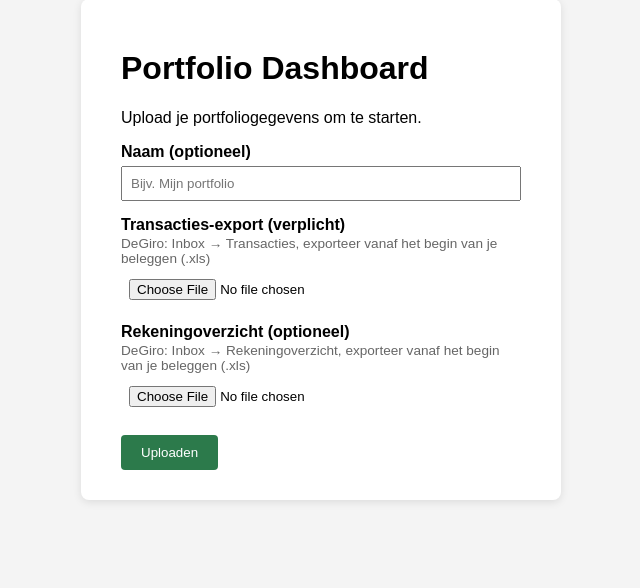
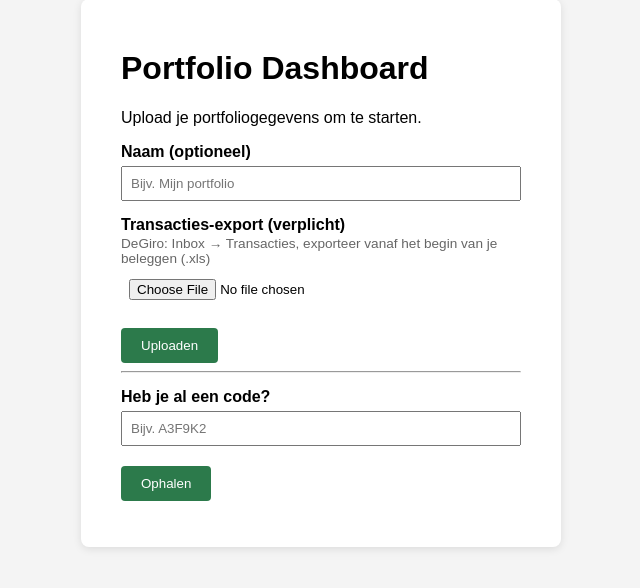
Before and after one commit to lobkest/portfolioTracker, a Flask app: page / in a window 1280 px wide. Shown: the part 69-657 px from the top of the page, without its empty margins (319-959 px from the left). Run offline with Flask 3, Linux system fonts and the light colour scheme.

Commit message:
single page application

```diff
--- a/app.py
+++ b/app.py
@@ -1,16 +1,15 @@
-from flask import Flask, render_template, request, redirect, url_for
+# from flask import Flask, render_template, request, redirect, url_for
+from flask import Flask, render_template, request, jsonify
 import pandas as pd
 from db import get_db_connection, init_db
-from analysis import generate_code, find_ticker, get_prices, compute_value_over_time
+from analysis import generate_code, find_ticker, get_prices, compute_value_over_time, find_matching_code
 
 app = Flask(__name__)
-init_db()  # buiten __main__, draait ook onder gunicorn/WSGI
-
+init_db()
 
 @app.route("/")
 def home():
     return render_template("index.html")
-
 
 @app.route("/dbtest")
 def db_test():
@@ -24,7 +23,6 @@ def db_test():
         return f"Database-verbinding werkt! Resultaat: {result}"
     except Exception as e:
         return f"Verbinding mislukt: {e}"
-
 
 # @app.route("/upload", methods=["POST"])
 # def upload():
@@ -68,13 +66,117 @@ def db_test():
 
 #     return redirect(url_for("dashboard", code=code))
 
+# @app.route("/upload", methods=["POST"])
+# def upload():
+#     naam = request.form.get("naam", "").strip()
+#     bestand1 = request.files.get("bestand1")
+
+#     if not bestand1 or bestand1.filename == "":
+#         return "Fout: het eerste bestand (transacties) is verplicht.", 400
+
+#     df = pd.read_excel(bestand1)
+#     df.columns = df.columns.str.strip()
+#     df["Datum"] = pd.to_datetime(df["Datum"], dayfirst=True)
+#     df["Order ID"] = df["Order ID"].astype(str)
+
+#     new_order_ids = set(df["Order ID"])
+
+#     conn = get_db_connection()
+#     cur = conn.cursor()
+
+#     match_code, missing_ids = find_matching_code(cur, new_order_ids)
+
+#     if match_code:
+#         code = match_code
+#         if not missing_ids:
+#             # Alles zat al in de database, niets nieuws te doen
+#             cur.close()
+#             conn.close()
+#             return redirect(url_for("dashboard", code=code))
+#         rows_to_insert = df[df["Order ID"].isin(missing_ids)]
+#     else:
+#         code = generate_code(cur)
+#         cur.execute(
+#             "INSERT INTO portfolios (code, naam) VALUES (%s, %s)",
+#             (code, naam or None),
+#         )
+#         rows_to_insert = df
+
+#     combos = rows_to_insert[["Product", "ISIN", "Beurs"]].drop_duplicates()
+#     ticker_map = {}
+#     for _, row in combos.iterrows():
+#         key = (row["Product"], row["ISIN"], row["Beurs"])
+#         ticker_map[key] = find_ticker(row["Product"], row["ISIN"], row["Beurs"])
+
+#     for _, row in rows_to_insert.iterrows():
+#         key = (row["Product"], row["ISIN"], row["Beurs"])
+#         cur.execute(
+#             """INSERT INTO transacties
+#                (code, datum, product, isin, beurs, ticker, aantal, koers, totaal_eur, order_id)
+#                VALUES (%s, %s, %s, %s, %s, %s, %s, %s, %s, %s)
+#                ON CONFLICT (code, order_id) DO NOTHING""",
+#             (code, row["Datum"].date(), row["Product"], row["ISIN"], row["Beurs"],
+#              ticker_map[key], float(row["Aantal"]), float(row["Koers"]),
+#              float(row["Totaal EUR"]), row["Order ID"]),
+#         )
+
+#     conn.commit()
+#     cur.close()
+#     conn.close()
+
+#     return redirect(url_for("dashboard", code=code))
+
+# @app.route("/dashboard/<code>")
+# def dashboard(code):
+#     conn = get_db_connection()
+#     cur = conn.cursor()
+#     cur.execute("SELECT naam FROM portfolios WHERE code = %s", (code,))
+#     result = cur.fetchone()
+#     if result is None:
+#         cur.close()
+#         conn.close()
+#         return f"Geen portfolio gevonden met code '{code}'.", 404
+#     naam = result[0]
+
+#     cur.execute(
+#         "SELECT datum, product, isin, beurs, ticker, aantal, koers, totaal_eur "
+#         "FROM transacties WHERE code = %s",
+#         (code,),
+#     )
+#     rows = cur.fetchall()
+#     cur.close()
+#     conn.close()
+
+#     transacties_df = pd.DataFrame(
+#         rows, columns=["datum", "product", "isin", "beurs", "ticker", "aantal", "koers", "totaal_eur"]
+#     )
+
+#     tickers = transacties_df["ticker"].dropna().unique().tolist()
+#     start_date = transacties_df["datum"].min()
+#     price_data = get_prices(tickers, start_date)
+
+#     if price_data.empty:
+#         return render_template("dashboard.html", code=code, naam=naam, chart_data=None)
+
+#     resultaat = compute_value_over_time(transacties_df, price_data)
+
+#     chart_data = {
+#         "labels": [d.strftime("%Y-%m-%d") for d in resultaat.index],
+#         "waarde": resultaat["waarde"].round(2).tolist(),
+#         "geinvesteerd": resultaat["geinvesteerd"].round(2).tolist(),
+#         "rendement": resultaat["rendement"].round(2).tolist(),
+#     }
+
+#     return render_template("dashboard.html", code=code, naam=naam, chart_data=chart_data)
+
+
 @app.route("/upload", methods=["POST"])
 def upload():
     naam = request.form.get("naam", "").strip()
     bestand1 = request.files.get("bestand1")
 
     if not bestand1 or bestand1.filename == "":
-        return "Fout: het eerste bestand (transacties) is verplicht.", 400
+        return jsonify({"error": "Het eerste bestand (transacties) is verplicht."}), 400
 
     df = pd.read_excel(bestand1)
     df.columns = df.columns.str.strip()
@@ -90,12 +192,7 @@ def upload():
 
     if match_code:
         code = match_code
-        if not missing_ids:
-            # Alles zat al in de database, niets nieuws te doen
-            cur.close()
-            conn.close()
-            return redirect(url_for("dashboard", code=code))
-        rows_to_insert = df[df["Order ID"].isin(missing_ids)]
+        rows_to_insert = df[df["Order ID"].isin(missing_ids)] if missing_ids else df.iloc[0:0]
     else:
         code = generate_code(cur)
         cur.execute(
@@ -104,32 +201,41 @@ def upload():
         )
         rows_to_insert = df
 
-    combos = rows_to_insert[["Product", "ISIN", "Beurs"]].drop_duplicates()
-    ticker_map = {}
-    for _, row in combos.iterrows():
-        key = (row["Product"], row["ISIN"], row["Beurs"])
-        ticker_map[key] = find_ticker(row["Product"], row["ISIN"], row["Beurs"])
+    if not rows_to_insert.empty:
+        combos = rows_to_insert[["Product", "ISIN", "Beurs"]].drop_duplicates()
+        ticker_map = {}
+        for _, row in combos.iterrows():
+            key = (row["Product"], row["ISIN"], row["Beurs"])
+            ticker_map[key] = find_ticker(row["Product"], row["ISIN"], row["Beurs"])
 
-    for _, row in rows_to_insert.iterrows():
-        key = (row["Product"], row["ISIN"], row["Beurs"])
-        cur.execute(
-            """INSERT INTO transacties
-               (code, datum, product, isin, beurs, ticker, aantal, koers, totaal_eur, order_id)
-               VALUES (%s, %s, %s, %s, %s, %s, %s, %s, %s, %s)
-               ON CONFLICT (code, order_id) DO NOTHING""",
-            (code, row["Datum"].date(), row["Product"], row["ISIN"], row["Beurs"],
-             ticker_map[key], float(row["Aantal"]), float(row["Koers"]),
-             float(row["Totaal EUR"]), row["Order ID"]),
-        )
+        for _, row in rows_to_insert.iterrows():
+            key = (row["Product"], row["ISIN"], row["Beurs"])
+            cur.execute(
+                """INSERT INTO transacties
+                   (code, datum, product, isin, beurs, ticker, aantal, koers, totaal_eur, order_id)
+                   VALUES (%s, %s, %s, %s, %s, %s, %s, %s, %s, %s)
+                   ON CONFLICT (code, order_id) DO NOTHING""",
+                (code, row["Datum"].date(), row["Product"], row["ISIN"], row["Beurs"],
+                 ticker_map[key], float(row["Aantal"]), float(row["Koers"]),
+                 float(row["Totaal EUR"]), row["Order ID"]),
+            )
 
     conn.commit()
     cur.close()
     conn.close()
 
-    return redirect(url_for("dashboard", code=code))
+    return jsonify(build_portfolio_response(code))
 
-@app.route("/dashboard/<code>")
-def dashboard(code):
+
+@app.route("/api/portfolio/<code>")
+def api_portfolio(code):
+    result = build_portfolio_response(code)
+    if result is None:
+        return jsonify({"error": f"Geen portfolio gevonden met code '{code}'."}), 404
+    return jsonify(result)
+
+
+def build_portfolio_response(code):
     conn = get_db_connection()
     cur = conn.cursor()
     cur.execute("SELECT naam FROM portfolios WHERE code = %s", (code,))
@@ -137,7 +243,7 @@ def dashboard(code):
     if result is None:
         cur.close()
         conn.close()
-        return f"Geen portfolio gevonden met code '{code}'.", 404
+        return None
     naam = result[0]
 
     cur.execute(
@@ -158,19 +264,20 @@ def dashboard(code):
     price_data = get_prices(tickers, start_date)
 
     if price_data.empty:
-        return render_template("dashboard.html", code=code, naam=naam, chart_data=None)
+        return {"code": code, "naam": naam, "chart_data": None}
 
     resultaat = compute_value_over_time(transacties_df, price_data)
 
-    chart_data = {
-        "labels": [d.strftime("%Y-%m-%d") for d in resultaat.index],
-        "waarde": resultaat["waarde"].round(2).tolist(),
-        "geinvesteerd": resultaat["geinvesteerd"].round(2).tolist(),
-        "rendement": resultaat["rendement"].round(2).tolist(),
+    return {
+        "code": code,
+        "naam": naam,
+        "chart_data": {
+            "labels": [d.strftime("%Y-%m-%d") for d in resultaat.index],
+            "waarde": resultaat["waarde"].round(2).tolist(),
+            "geinvesteerd": resultaat["geinvesteerd"].round(2).tolist(),
+            "rendement": resultaat["rendement"].round(2).tolist(),
+        },
     }
-
-    return render_template("dashboard.html", code=code, naam=naam, chart_data=chart_data)
-
 
 if __name__ == "__main__":
     app.run(debug=True)
--- a/templates/index.html
+++ b/templates/index.html
@@ -1,4 +1,4 @@
-<!DOCTYPE html>
+<!-- <!DOCTYPE html>
 <html lang="nl">
 <head>
     <meta charset="UTF-8">
@@ -31,4 +31,112 @@
         </form>
     </div>
 </body>
+</html> -->
+
+<!DOCTYPE html>
+<html lang="nl">
+<head>
+    <meta charset="UTF-8">
+    <title>Portfolio Dashboard</title>
+    <link rel="stylesheet" href="{{ url_for('static', filename='css/style.css') }}">
+    <link rel="icon" type="image/x-icon" href="{{ url_for('static', filename='favicon/favicon.ico') }}">
+    <script src="https://cdnjs.cloudflare.com/ajax/libs/Chart.js/4.4.0/chart.umd.min.js"></script>
+</head>
+<body>
+    <div class="container" id="uploadSection">
+        <h1>Portfolio Dashboard</h1>
+        <p>Upload je portfoliogegevens om te starten.</p>
+
+        <form id="uploadForm">
+            <label for="naam">Naam (optioneel)</label>
+            <input type="text" id="naam" name="naam" placeholder="Bijv. Mijn portfolio">
+
+            <label for="bestand1">Transacties-export (verplicht)</label>
+            <p class="hint">DeGiro: Inbox &rarr; Transacties, exporteer vanaf het begin van je beleggen (.xls)</p>
+            <input type="file" id="bestand1" name="bestand1" accept=".xlsx,.xls" required>
+
+            <button type="submit">Uploaden</button>
+        </form>
+
+        <hr>
+
+        <form id="codeForm">
+            <label for="codeInput">Heb je al een code?</label>
+            <input type="text" id="codeInput" placeholder="Bijv. A3F9K2">
+            <button type="submit">Ophalen</button>
+        </form>
+
+        <p id="errorMsg" style="color: #9C0006;"></p>
+    </div>
+
+    <div class="container" id="dashboardSection" style="display: none; width: 700px;">
+        <button id="terugKnop">&larr; Nieuwe upload</button>
+        <h1 id="dashNaam"></h1>
+        <p>Code: <strong id="dashCode"></strong> — bewaar deze om later terug te komen.</p>
+        <canvas id="rendementChart"></canvas>
+        <p id="geenData" style="display: none;">Geen koersdata gevonden voor deze tickers.</p>
+    </div>
+
+    <script>
+        let chart = null;
+
+        function toonDashboard(data) {
+            document.getElementById("uploadSection").style.display = "none";
+            document.getElementById("dashboardSection").style.display = "block";
+            document.getElementById("dashNaam").textContent = data.naam || "Portfolio";
+            document.getElementById("dashCode").textContent = data.code;
+
+            if (!data.chart_data) {
+                document.getElementById("geenData").style.display = "block";
+                return;
+            }
+
+            if (chart) chart.destroy();
+            chart = new Chart(document.getElementById("rendementChart"), {
+                type: "line",
+                data: {
+                    labels: data.chart_data.labels,
+                    datasets: [
+                        { label: "Waarde (€)", data: data.chart_data.waarde, borderColor: "#2c7a4b", fill: false },
+                        { label: "Geïnvesteerd (€)", data: data.chart_data.geinvesteerd, borderColor: "#3182bd", fill: false }
+                    ]
+                },
+                options: { responsive: true, scales: { y: { beginAtZero: false } } }
+            });
+        }
+
+        document.getElementById("uploadForm").addEventListener("submit", async (e) => {
+            e.preventDefault();
+            document.getElementById("errorMsg").textContent = "Bezig met verwerken...";
+            const formData = new FormData(e.target);
+            const res = await fetch("/upload", { method: "POST", body: formData });
+            const data = await res.json();
+            if (!res.ok) {
+                document.getElementById("errorMsg").textContent = data.error || "Er ging iets mis.";
+                return;
+            }
+            document.getElementById("errorMsg").textContent = "";
+            toonDashboard(data);
+        });
+
+        document.getElementById("codeForm").addEventListener("submit", async (e) => {
+            e.preventDefault();
+            const code = document.getElementById("codeInput").value.trim();
+            if (!code) return;
+            const res = await fetch(`/api/portfolio/${code}`);
+            const data = await res.json();
+            if (!res.ok) {
+                document.getElementById("errorMsg").textContent = data.error || "Code niet gevonden.";
+                return;
+            }
+            document.getElementById("errorMsg").textContent = "";
+            toonDashboard(data);
+        });
+
+        document.getElementById("terugKnop").addEventListener("click", () => {
+            document.getElementById("dashboardSection").style.display = "none";
+            document.getElementById("uploadSection").style.display = "block";
+        });
+    </script>
+</body>
 </html>
```
